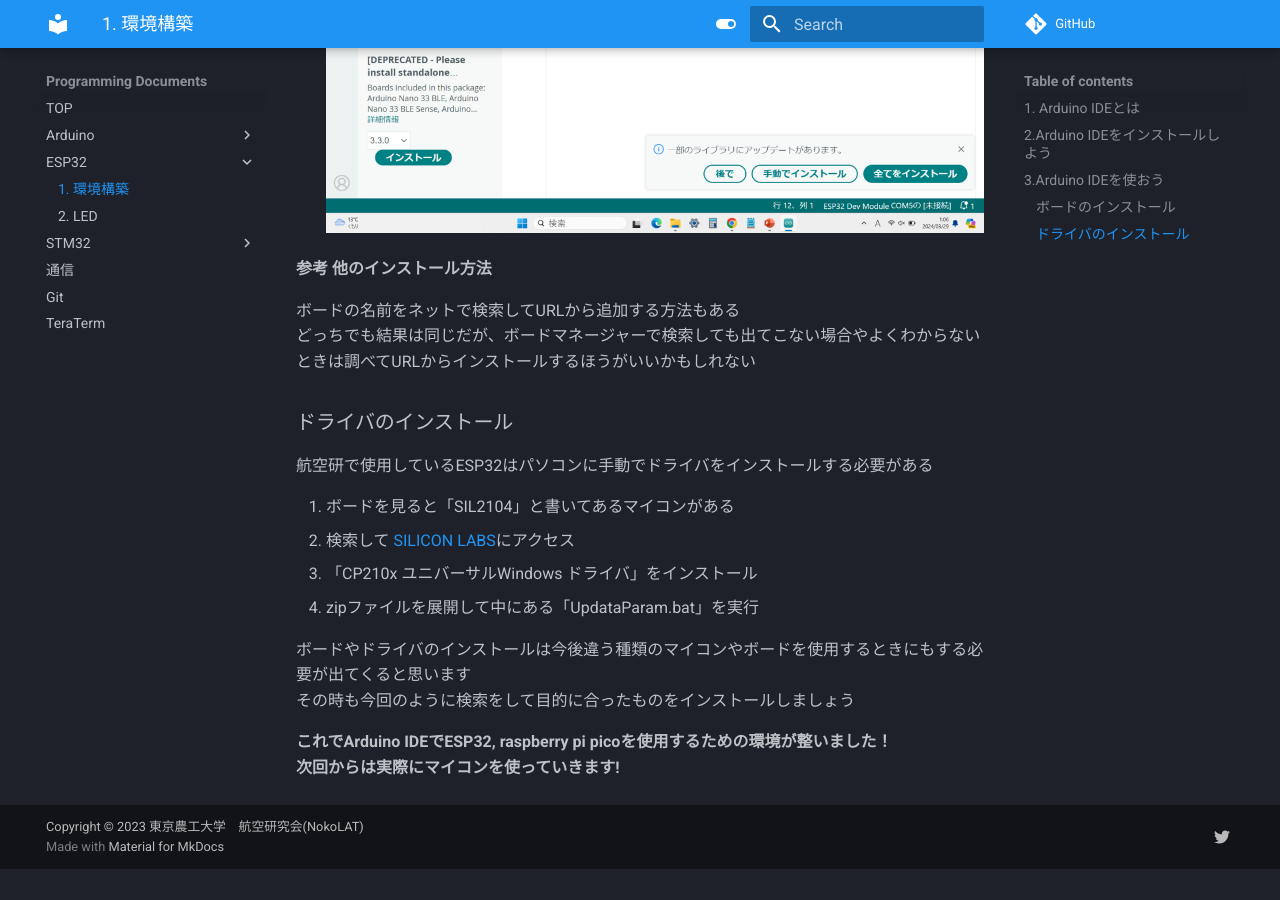
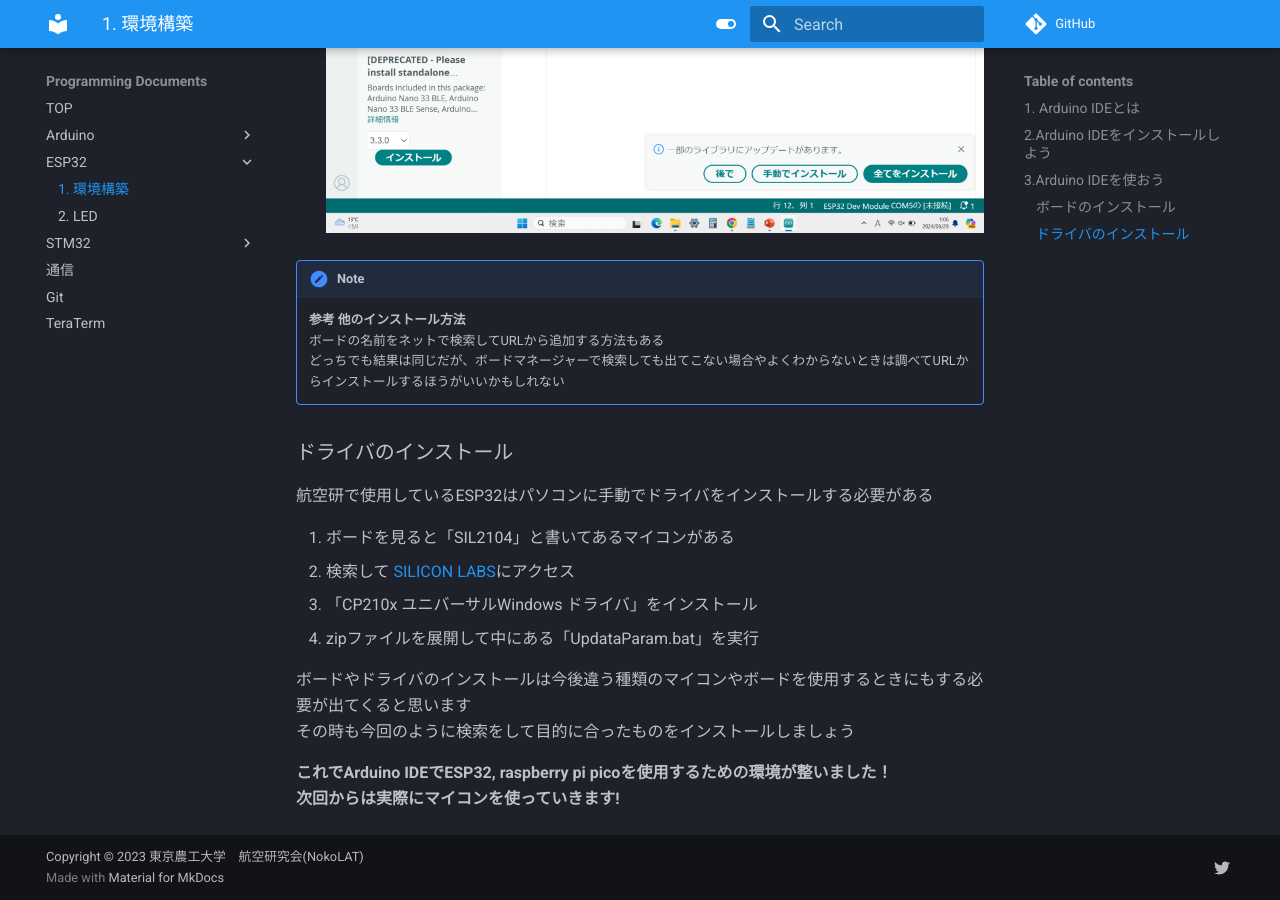
Before and after one commit to NOKOLat/Programming_Documents, an MkDocs documentation site: the page built from docs/ESP32/lesson0-environment.md, in a window 1280 px wide and 900 px high, scrolled down 2684 px. Built offline with MkDocs 1.6.1 and Material for MkDocs 9.7.7, drawn with Linux system fonts in a browser that asks for light colours; nearby versions of some CDN libraries; comment, search, counter and statistics services are not loaded; before the commit the page ends 3553 px from its top, so only the background shows below that.

```diff
--- a/docs/ESP32/lesson0-environment.md
+++ b/docs/ESP32/lesson0-environment.md
@@ -31,10 +31,10 @@
 「Arduino Mbed OS RP2040 Boards」をインストール
 ![](res/lesson0-environment/boardmaneger2.png)
 
-**参考 他のインストール方法**
-
-ボードの名前をネットで検索してURLから追加する方法もある
-どっちでも結果は同じだが、ボードマネージャーで検索しても出てこない場合やよくわからないときは調べてURLからインストールするほうがいいかもしれない
+!!! Note
+    **参考 他のインストール方法**
+    ボードの名前をネットで検索してURLから追加する方法もある
+    どっちでも結果は同じだが、ボードマネージャーで検索しても出てこない場合やよくわからないときは調べてURLからインストールするほうがいいかもしれない
 
 ### ドライバのインストール
 航空研で使用しているESP32はパソコンに手動でドライバをインストールする必要がある
--- a/mkdocs.yml
+++ b/mkdocs.yml
@@ -32,6 +32,7 @@ plugins:
   - git-revision-date-localized
 
 markdown_extensions:
+  - admonition
   - codehilite
   - pymdownx.arithmatex:
       generic: true
```
